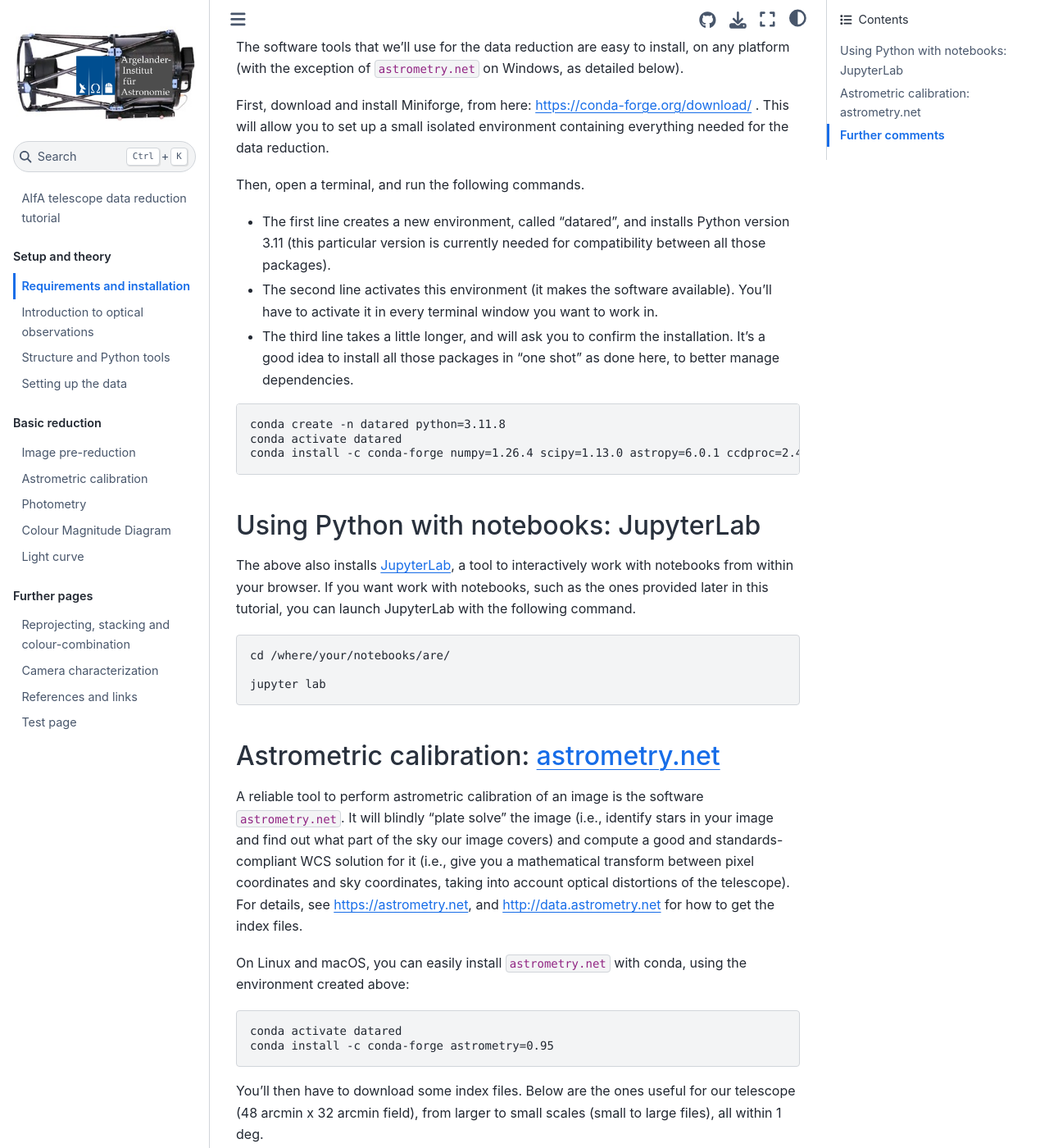
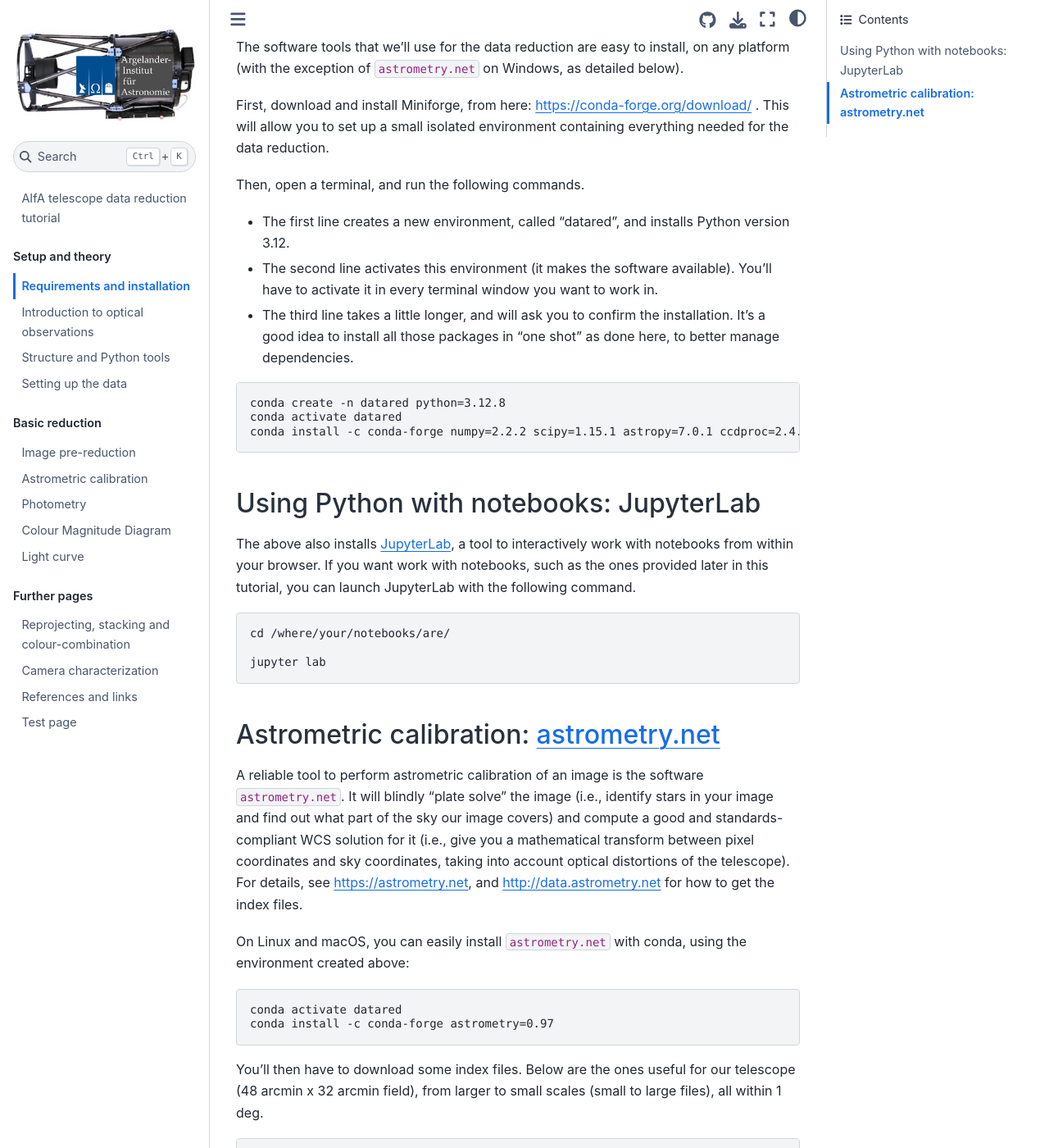
Before and after one commit to aifatelescope/datared, a Jupyter Book: the page built from book/installation.md, in a window 1280 px wide and 1400 px high, scrolled down 262 px. Shown: the whole window at 82% size. Built offline with Jupyter Book 1.0.4 settings and Sphinx 7.4.7 and the Sphinx Book theme 1.1.4, drawn with Linux system fonts in a browser that asks for light colours; some of the changed text lies outside the part shown.

Commit message:
Updating all packages, better photometry (background, and Gaussian fitting to photometry to get FWHM)

````diff
--- a/book/installation.md
+++ b/book/installation.md
@@ -11,15 +11,15 @@
 First, download and install Miniforge, from here: https://conda-forge.org/download/ . This will allow you to set up a small isolated environment containing everything needed for the data reduction.
 
 Then, open a terminal, and run the following commands.
-* The first line creates a new environment, called "datared", and installs Python version 3.11 (this particular version is currently needed for compatibility between all those packages).
+* The first line creates a new environment, called "datared", and installs Python version 3.12.
 * The second line activates this environment (it makes the software available). You'll have to activate it in every terminal window you want to work in.
 * The third line takes a little longer, and will ask you to confirm the installation. It's a good idea to install all those packages in "one shot" as done here, to better manage dependencies.
 
 
 ```none
-conda create -n datared python=3.11.8
+conda create -n datared python=3.12.8
 conda activate datared
-conda install -c conda-forge numpy=1.26.4 scipy=1.13.0 astropy=6.0.1 ccdproc=2.4.2 photutils=1.12.0 matplotlib=3.8.4 astroquery=0.4.7 ipympl=0.9.4 ipykernel=6.29.4 jupyterlab=4.1.7
+conda install -c conda-forge numpy=2.2.2 scipy=1.15.1 astropy=7.0.1 ccdproc=2.4.3 photutils=2.1.0 matplotlib=3.10.0 astrometry=0.97 astroquery=0.4.9 ipympl=0.9.6 ipykernel=6.29.5 jupyterlab=4.3.5
 ```
 
 ## Using Python with notebooks: JupyterLab
@@ -42,7 +42,7 @@
 
 ```none
 conda activate datared
-conda install -c conda-forge astrometry=0.95
+conda install -c conda-forge astrometry=0.97
 ```
 
 You'll then have to download some index files.
@@ -71,8 +71,3 @@
 
 
 We do not provide instructions to install `astrometry.net` on Windows (but this might well be possible, we just don't support it as the current conda package does not work on Windows).
-
-
-## Further comments
-
-python=3.12 currently leads to an issue with ccdproc / astroscrappy.
````
Also changed, not shown: book/lightcurve.ipynb, book/lightcurve_full.ipynb, book/photometry.ipynb, book/pre-red.ipynb.
